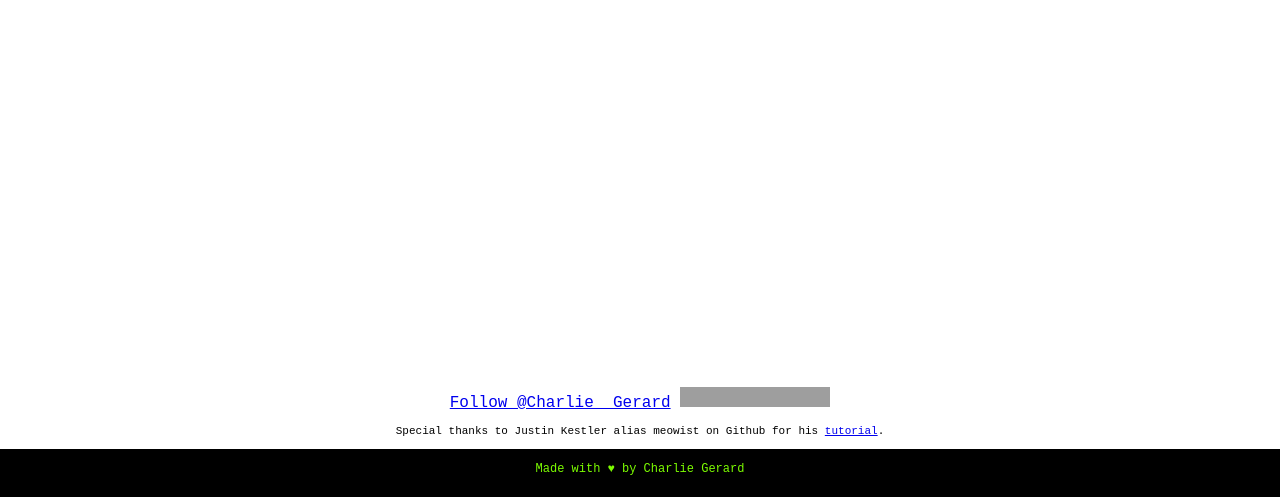
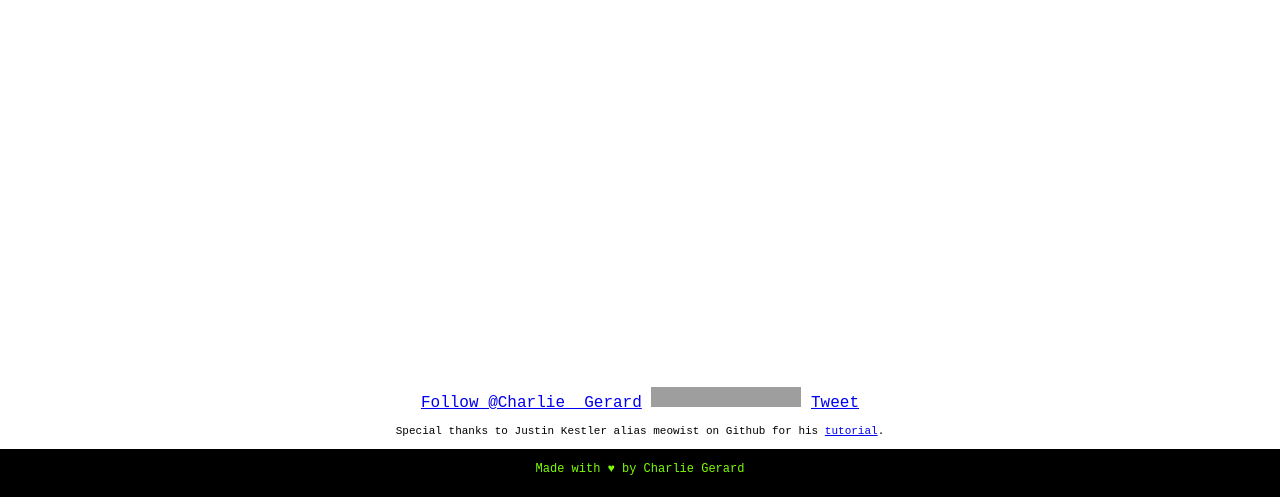
Before and after one commit to charliegerard/WDI4-Ipsum, a plain HTML site: page index.html in a window 1280 px wide. Shown: the part 322-819 px from the top of the page. Drawn offline with nearby package versions, Linux system fonts and the light colour scheme; grey boxes are pictures that could not be loaded; a web font is replaced by a local one.

Commit message:
Add tweet button

```diff
--- a/css/style2.css
+++ b/css/style2.css
@@ -60,6 +60,10 @@ html, body {
 	text-align: center;
 }
 
+#tweet{
+	display: inline-block;
+}
+
 #footer #thanks{
 	width: 100%;
 	text-align: center;
--- a/index.html
+++ b/index.html
@@ -37,6 +37,12 @@
 				<iframe src="http://ghbtns.com/github-btn.html?user=charliegerard&type=follow"
 		  		allowtransparency="true" frameborder="0" scrolling="0" width="150" height="20"></iframe>
 			</div>
+
+			<div id="tweet">
+				<a href="https://twitter.com/share" class="twitter-share-button" data-text="WDI4 Ipsum - Generate the awesomeness" data-via="Charlie__Gerard">Tweet</a>
+				<script>!function(d,s,id){var js,fjs=d.getElementsByTagName(s)[0],p=/^http:/.test(d.location)?'http':'https';if(!d.getElementById(id)){js=d.createElement(s);js.id=id;js.src=p+'://platform.twitter.com/widgets.js';fjs.parentNode.insertBefore(js,fjs);}}(document, 'script', 'twitter-wjs');
+				</script>
+			</div>
 		</div>
 
 		<div id="thanks">
```
